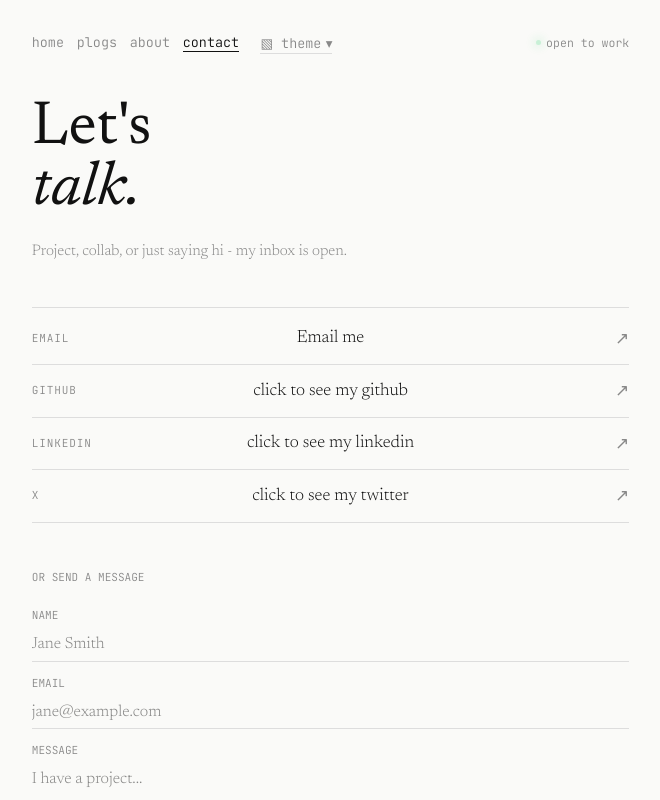
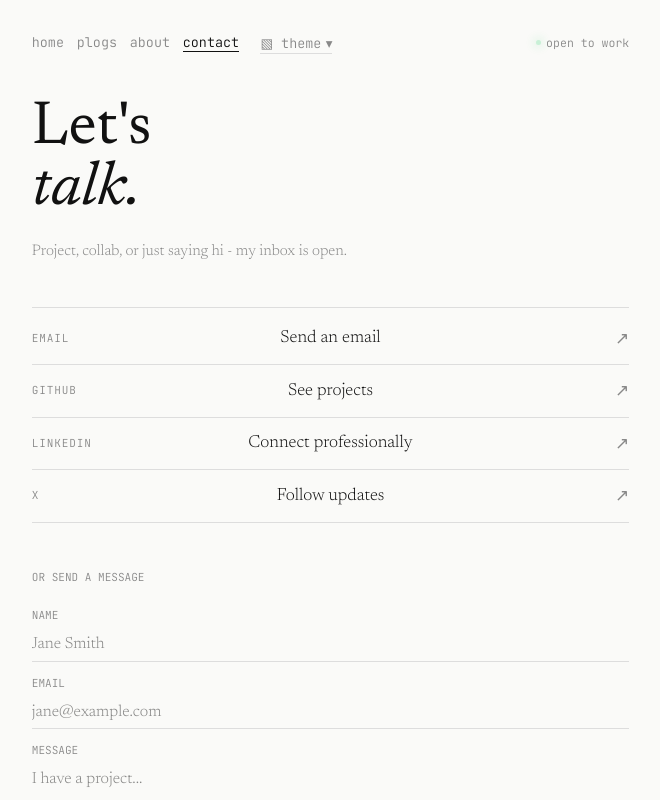
Before and after one commit to bhaskar-f/my-portfolio, a React (Vite) app in the folder frontend/: page /contact in a window 1280 px wide. Shown: the top 800 px of the page, without its empty margins (302-962 px from the left). Built offline with nearby package versions, Linux system fonts and the light colour scheme; no server answers.

Commit message:
all the redeploys were wasted

```diff
--- a/frontend/src/components/ContactLinks.jsx
+++ b/frontend/src/components/ContactLinks.jsx
@@ -2,22 +2,22 @@ export default function ContactLinks() {
   const links = [
     {
       label: "Email",
-      text: "Email me",
+      text: "Send an email",
       href: "mailto:bsarkar.off.p@gmail.com",
     },
     {
       label: "GitHub",
-      text: "click to see my github",
+      text: "See projects",
       href: "https://github.com/bhaskar-f",
     },
     {
       label: "LinkedIn",
-      text: "click to see my linkedin",
+      text: "Connect professionally",
       href: "https://www.linkedin.com/in/bhaskar-sarkar-1a1a6b31a",
     },
     {
       label: "X",
-      text: "click to see my twitter",
+      text: "Follow updates",
       href: "https://x.com/404_username_NF",
     },
   ];
```
